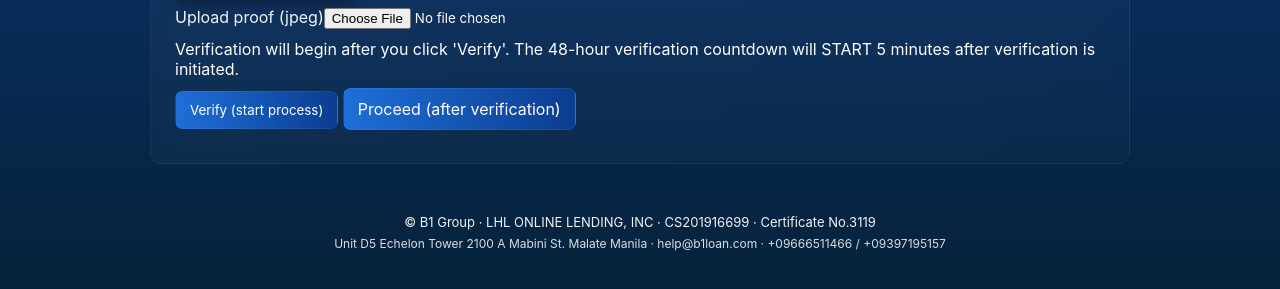
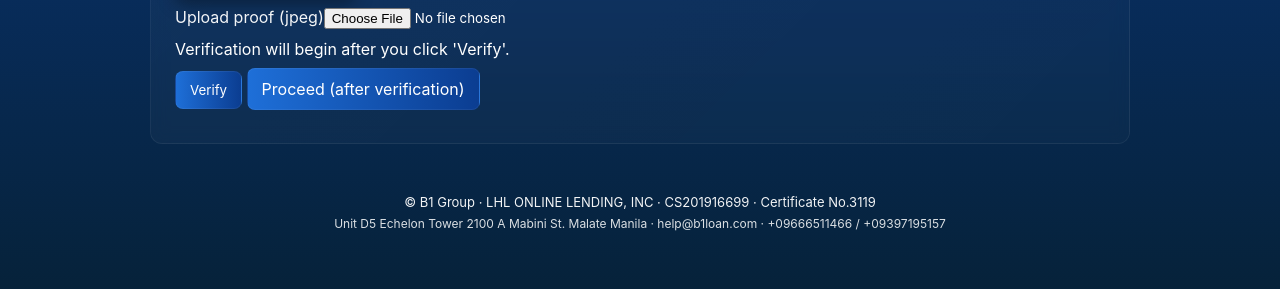
Before and after one commit to b1loan/B1-Russia, a plain HTML site: page membership.html in a window 1280 px wide. Shown: the part 511-800 px from the top of the page. Drawn offline with Linux system fonts and the light colour scheme.

Commit message:
Update membership.html

```diff
--- a/membership.html
+++ b/membership.html
@@ -28,9 +28,9 @@
   </div>
   <form id="membershipForm" onsubmit="return false" class="stack">
     <label>Upload proof (jpeg)<input type="file" accept="image/*" id="proof" required /></label>
-    <div class="hint">Verification will begin after you click 'Verify'. The 48-hour verification countdown will START 5 minutes after verification is initiated.</div>
+    <div class="hint">Verification will begin after you click 'Verify'.</div>
     <div class="actions">
-      <button id="verifyBtn" class="btn">Verify (start process)</button>
+      <button id="verifyBtn" class="btn">Verify </button>
       <a class="btn" id="proceedCalc" href="calc.html">Proceed (after verification)</a>
     </div>
     <div id="timers" style="margin-top:10px;"></div>
```
